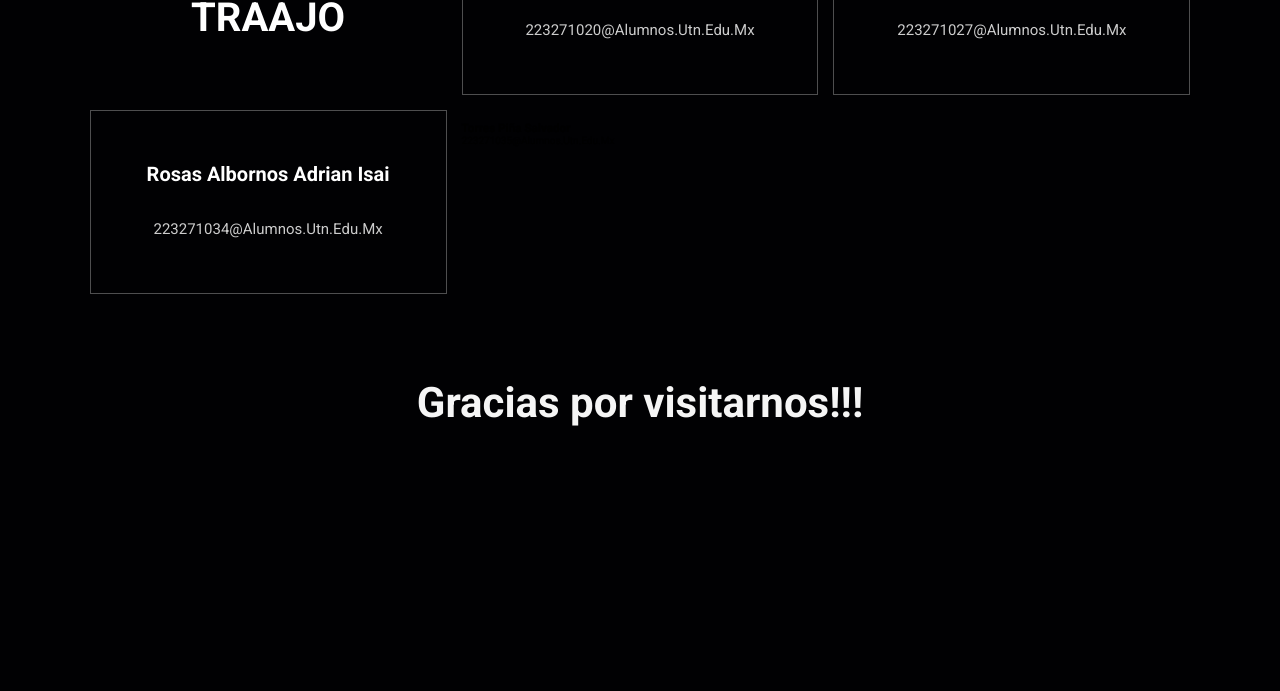
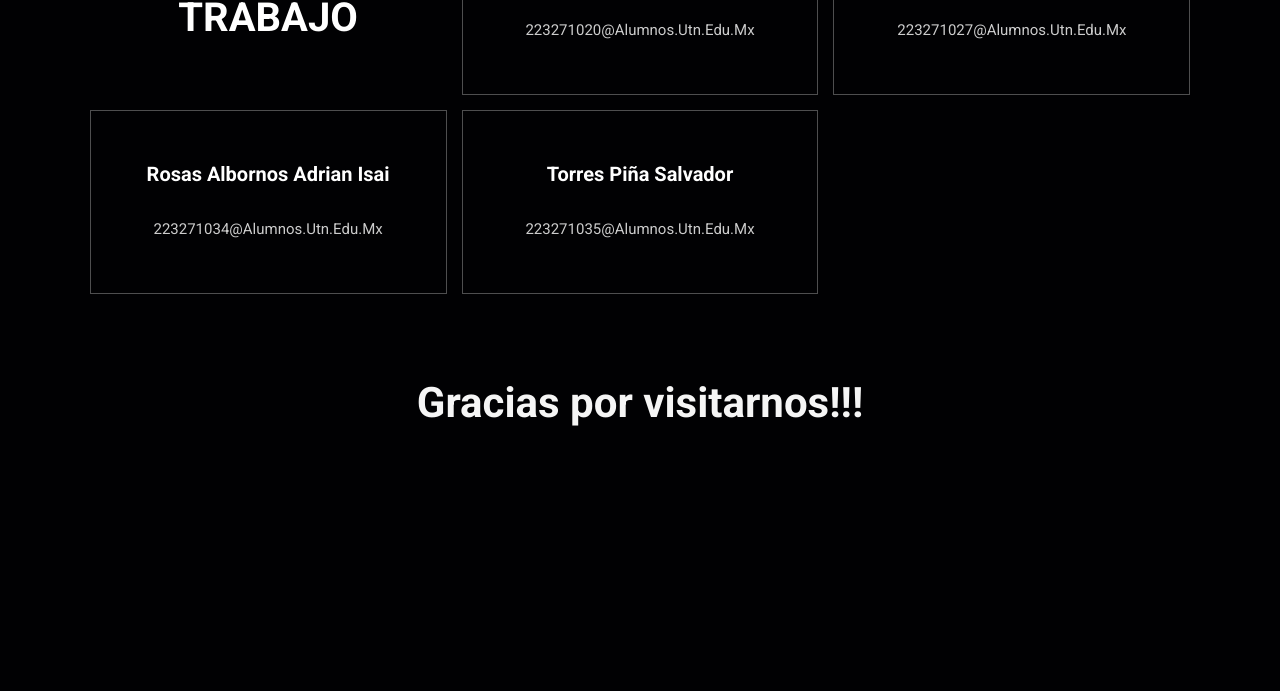
Before and after one commit to IsaiRosas43M/webcodex, a plain HTML site: page acerca.html in a window 1280 px wide. Shown: the part 109-800 px from the top of the page. Drawn offline with Linux system fonts and the light colour scheme.

Commit message:
Update acerca.html

```diff
--- a/acerca.html
+++ b/acerca.html
@@ -43,7 +43,7 @@
 
         <div class="box-container">
 
-            <h1 class="heading" style="margin-top: 10%;"> <span>Equipo de</span> traajo </h1>
+            <h1 class="heading" style="margin-top: 10%;"> <span>Equipo de</span> trabajo </h1>
 
             <div class="box">
                 <img src="images/quote-img.png" alt="" class="quote">
@@ -69,13 +69,14 @@
 
             </div>
 
-            <div class="box2" >
+            <div class="box">
                 <img src="images/quote-img.png" alt="" class="quote">
                 <h3>Torres Piña Salvador</h3>
                 <p>223271035@alumnos.utn.edu.mx</p>
 
 
             </div>
+
 
         </div>
 
```
